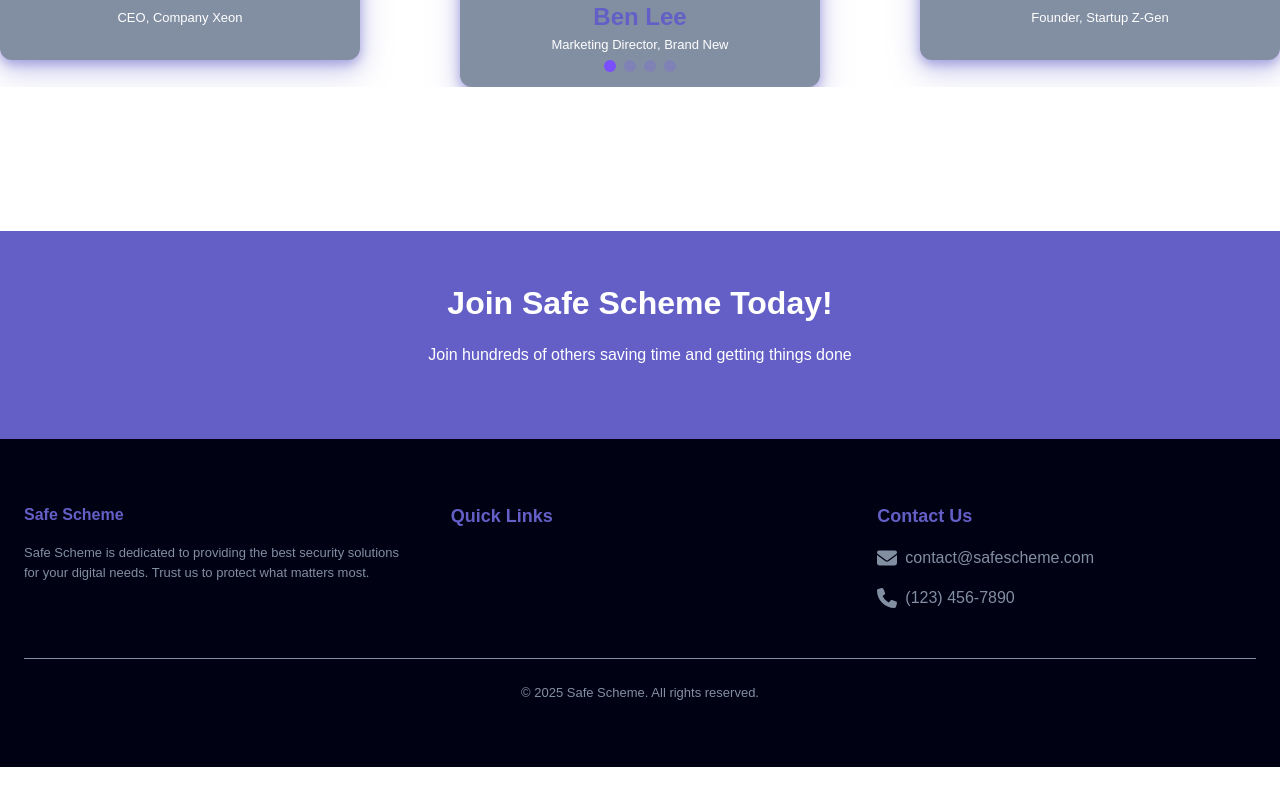
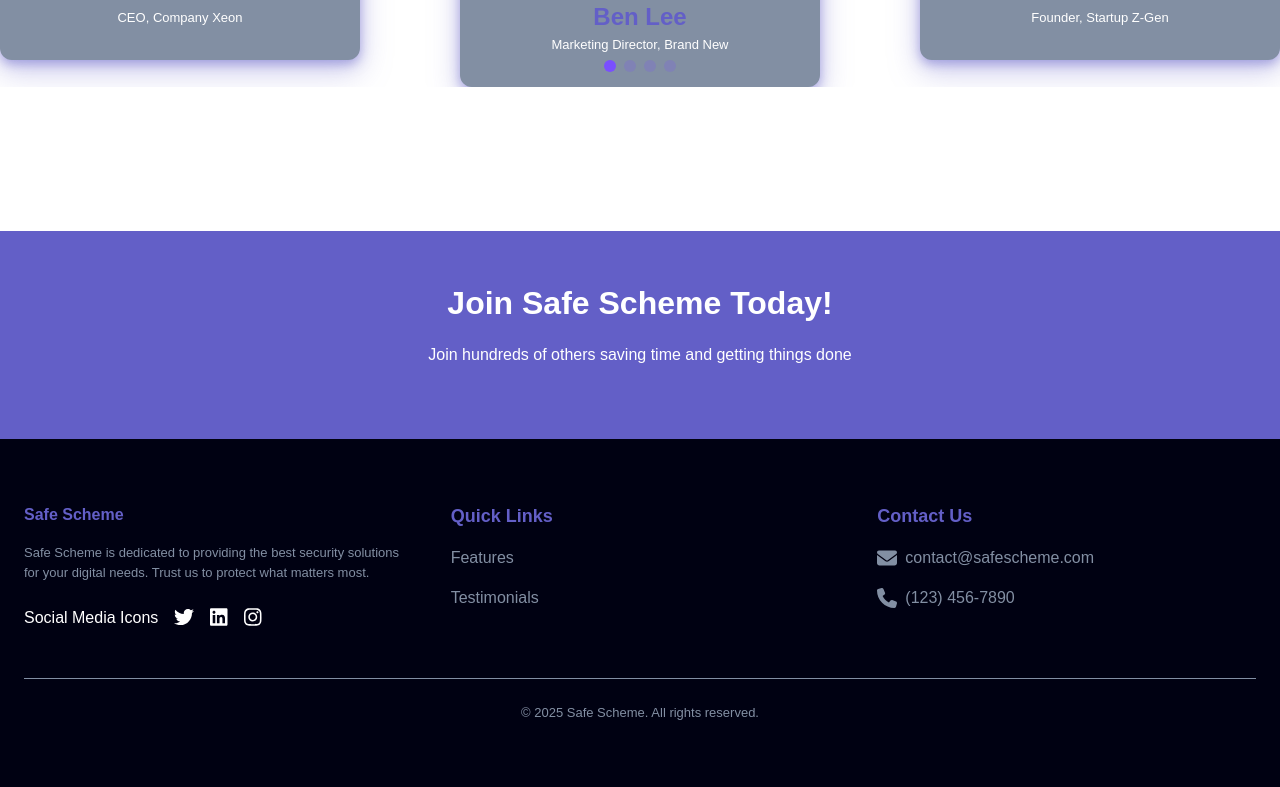
Before and after one commit to ayreese/safe-scheme-web, a Next.js app: page / in a window 1280 px wide. Shown: the part 2466-3253 px from the top of the page. Built offline with nearby package versions, Linux system fonts and the light colour scheme.

Commit message:
Added links for social media

```diff
--- a/src/components/FeatureSection.tsx
+++ b/src/components/FeatureSection.tsx
@@ -6,7 +6,7 @@ import {FC, JSX} from "react";
 
 const FeatureSection: FC = (): JSX.Element => {
     return (
-        <section
+        <section id={"Features"}
             className="feature-section bg-white snap-start w-screen box-content flex flex-col justify-center">
             <h1 className="section-heading text-dark text-center font-black mb-4 lg:mb-8 flex flex-col text-xl lg:text-xxl capitalize">
                 <span className={"text-primary"}> Effortless Project </span> & Task Management
--- a/src/components/Footer.tsx
+++ b/src/components/Footer.tsx
@@ -1,8 +1,8 @@
 'use client'
-import { FontAwesomeIcon } from '@fortawesome/react-fontawesome';
-// import { faFacebook, faTwitter, faLinkedin, faInstagram } from '@fortawesome/free-brands-svg-icons';
-import { faEnvelope, faPhone } from '@fortawesome/free-solid-svg-icons';
-// import Link from "next/link";
+import {FontAwesomeIcon} from '@fortawesome/react-fontawesome';
+import {faTwitter, faLinkedin, faInstagram} from '@fortawesome/free-brands-svg-icons';
+import {faEnvelope, faPhone} from '@fortawesome/free-solid-svg-icons';
+import Link from 'next/link';
 
 const Footer = () => {
     return (
@@ -14,34 +14,33 @@ const Footer = () => {
                     <div className="flex flex-col items-center md:items-start">
                         <h2 className="text-2xl font-semibold text-primary mb-4">Safe Scheme</h2>
                         <p className="text-sm text-neutralLight mb-6 text-center md:text-left">
-                            Safe Scheme is dedicated to providing the best security solutions for your digital needs. Trust us to protect what matters most.
+                            Safe Scheme is dedicated to providing the best security solutions for your digital needs.
+                            Trust us to protect what matters most.
                         </p>
                         <div className="flex gap-4">
-                            {/* Social Media Icons */}
-                            {/*<a href="#" className="text-white hover:text-primary transition">*/}
-                            {/*    <FontAwesomeIcon icon={faFacebook} size="lg" />*/}
-                            {/*</a>*/}
-                            {/*<a href="#" className="text-white hover:text-primary transition">*/}
-                            {/*    <FontAwesomeIcon icon={faTwitter} size="lg" />*/}
-                            {/*</a>*/}
-                            {/*<a href="#" className="text-white hover:text-primary transition">*/}
-                            {/*    <FontAwesomeIcon icon={faLinkedin} size="lg" />*/}
-                            {/*</a>*/}
-                            {/*<a href="#" className="text-white hover:text-primary transition">*/}
-                            {/*    <FontAwesomeIcon icon={faInstagram} size="lg" />*/}
-                            {/*</a>*/}
+                            Social Media Icons
+                            <Link href="https://www.twitter.com" className="text-white hover:text-primary transition">
+                                <FontAwesomeIcon icon={faTwitter} size="lg"/>
+                            </Link>
+                            <Link href="https://www.linkedin.com" className="text-white hover:text-primary transition">
+                                <FontAwesomeIcon icon={faLinkedin} size="lg"/>
+                            </Link>
+                            <Link href="https://www.instagram.com" className="text-white hover:text-primary transition">
+                                <FontAwesomeIcon icon={faInstagram} size="lg"/>
+                            </Link>
                         </div>
                     </div>
 
                     {/* Column 2: Quick Links */}
                     <div className="flex flex-col items-center md:items-start">
                         <h3 className="text-lg font-semibold text-primary mb-4">Quick Links</h3>
-                        {/*<ul className="space-y-4 text-neutralLight">*/}
-                        {/*    <li><Link href="#Features" className="hover:text-primary transition">Features</Link></li>*/}
-                        {/*    <li><Link href="#Testimonials" className="hover:text-primary transition">Testimonials</Link></li>*/}
-                        {/*    <li><Link href="/pricing" className="hover:text-primary transition">Pricing</Link></li>*/}
-                        {/*    <li><Link href="/about" className="hover:text-primary transition">About Us</Link></li>*/}
-                        {/*</ul>*/}
+                        <ul className="space-y-4 text-neutralLight">
+                            <li><Link href="/#Features" className="hover:text-primary transition">Features</Link></li>
+                            <li><Link href="/#Testimonies" className="hover:text-primary transition">Testimonials</Link>
+                            </li>
+                            {/*<li><Link href="/pricing" className="hover:text-primary transition">Pricing</Link></li>*/}
+                            {/*<li><Link href="/about" className="hover:text-primary transition">About Us</Link></li>*/}
+                        </ul>
                     </div>
 
                     {/* Column 3: Contact */}
@@ -49,11 +48,11 @@ const Footer = () => {
                         <h3 className="text-lg font-semibold text-primary mb-4">Contact Us</h3>
                         <ul className="space-y-4 text-neutralLight">
                             <li className="flex items-center gap-2">
-                                <FontAwesomeIcon icon={faEnvelope} size="lg" />
+                                <FontAwesomeIcon icon={faEnvelope} size="lg"/>
                                 <span>contact@safescheme.com</span>
                             </li>
                             <li className="flex items-center gap-2">
-                                <FontAwesomeIcon icon={faPhone} size="lg" />
+                                <FontAwesomeIcon icon={faPhone} size="lg"/>
                                 <span>(123) 456-7890</span>
                             </li>
                         </ul>
--- a/src/components/TestimonialSection.tsx
+++ b/src/components/TestimonialSection.tsx
@@ -8,7 +8,7 @@ import 'swiper/css/bundle';
 const TestimonialSection = ()=> {
     const testimonials:Testimonial[] = data.testimonials;
     return (
-        <section id="Testimonials" className="testimonial-carousel relative mx-auto py-36 bg-white">
+        <section id="Testimonies" className="testimonial-carousel relative mx-auto py-36 bg-white">
             {/* Heading */}
             <div className="Testimonial-Heading flex lg:pl-8 justify-center mb-16">
                 <h2 className="font-black lg:text-xxl text-xl text-center capitalize text-dark flex flex-col leading-tight">
```
